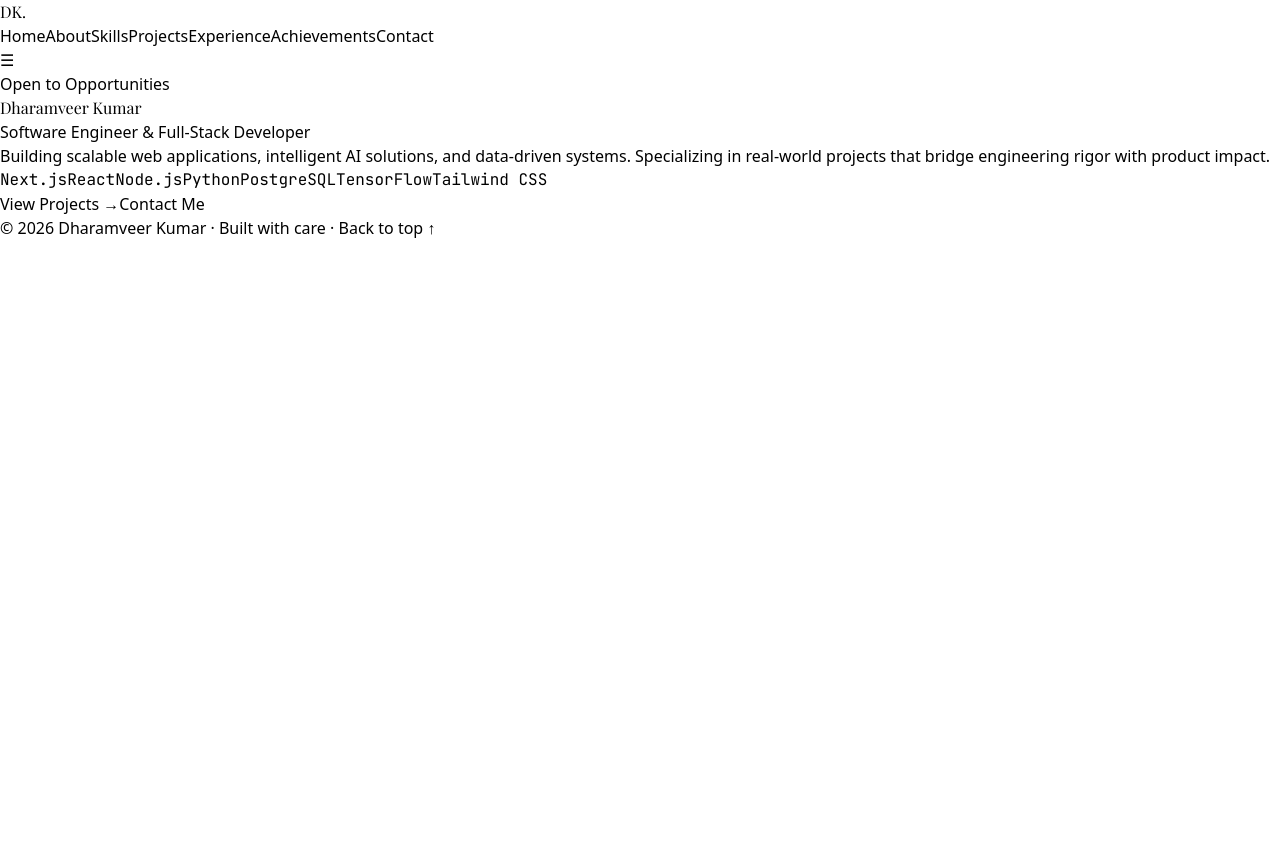
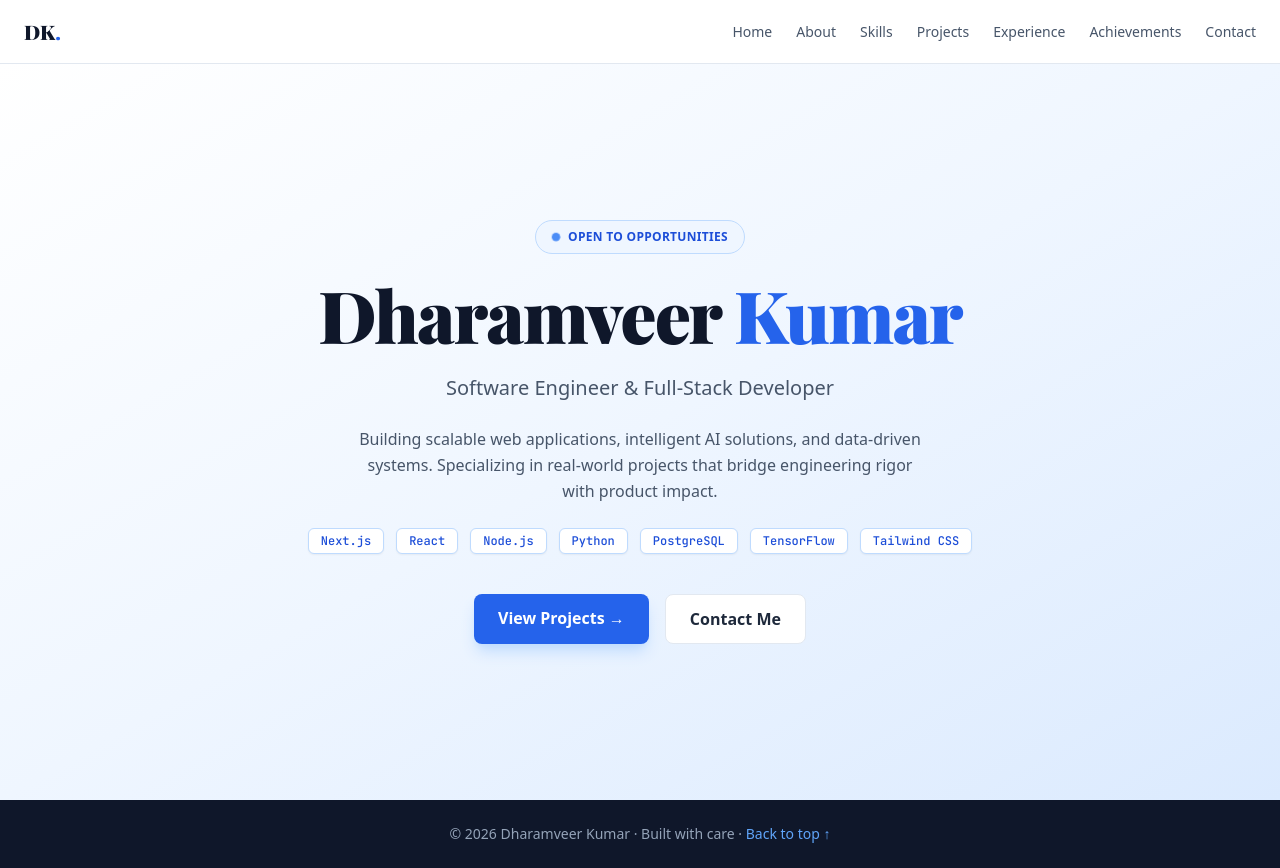
Before and after one commit to dharamveerkz/dharamveer-cse-portfolio, a Next.js app: page / in a window 1280 px wide. Before the commit the page ends 800 px from the top, so only its background shows below. Built offline with nearby package versions, Linux system fonts and the light colour scheme; a web font is replaced by a local one.

Commit message:
Create tailwind.config.ts

```diff
--- /dev/null
+++ b/tailwind.config.ts
@@ -0,0 +1,39 @@
+import type { Config } from "tailwindcss";
+const config: Config = {
+  content: [
+    "./app/**/*.{js,ts,jsx,tsx,mdx}",
+    "./components/**/*.{js,ts,jsx,tsx,mdx}",
+  ],
+  theme: {
+    extend: {
+      colors: {
+        blue: {
+          50: "#eff6ff", 100: "#dbeafe", 200: "#bfdbfe", 300: "#93c5fd",
+          400: "#60a5fa", 500: "#3b82f6", 600: "#2563eb", 700: "#1d4ed8",
+          800: "#1e40af", 900: "#1e3a8a",
+        },
+        navy: "#0f172a",
+        offwhite: "#f7f9fc",
+      },
+      fontFamily: {
+        playfair: ["var(--font-playfair)", "serif"],
+        dm: ["var(--font-dm)", "sans-serif"],
+        mono: ["var(--font-mono)", "monospace"],
+      },
+      animation: {
+        "fade-up": "fadeUp 0.6s ease both",
+        pulse: "pulse 2s ease infinite",
+        floatA: "floatA 8s ease-in-out infinite",
+        floatB: "floatB 10s ease-in-out infinite",
+      },
+      keyframes: {
+        fadeUp: { "from": { opacity: "0", transform: "translateY(24px)" }, "to": { opacity: "1", transform: "translateY(0)" } },
+        pulse: { "0%,100%": { opacity: "1", transform: "scale(1)" }, "50%": { opacity: "0.6", transform: "scale(1.3)" } },
+        floatA: { "0%,100%": { transform: "translate(0,0)" }, "50%": { transform: "translate(-20px,20px)" } },
+        floatB: { "0%,100%": { transform: "translate(0,0)" }, "50%": { transform: "translate(15px,-15px)" } },
+      },
+    },
+  },
+  plugins: [],
+};
+export default config;
```
